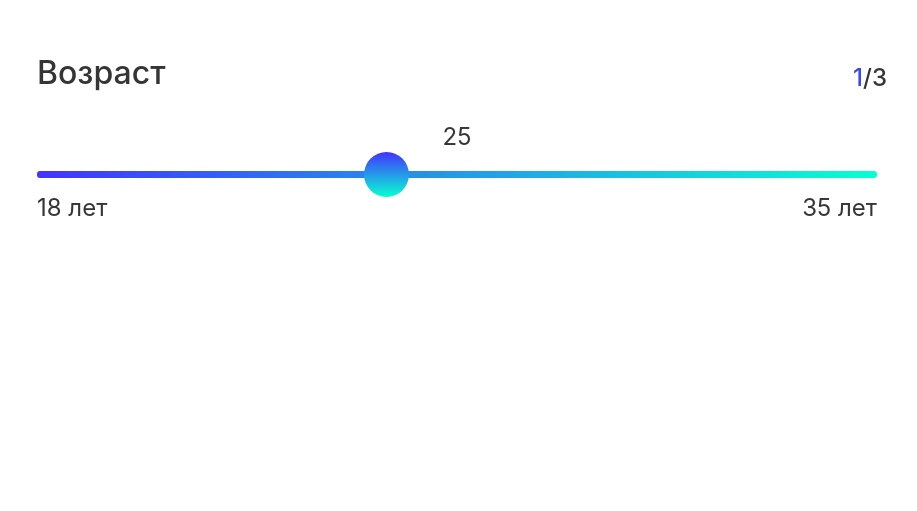
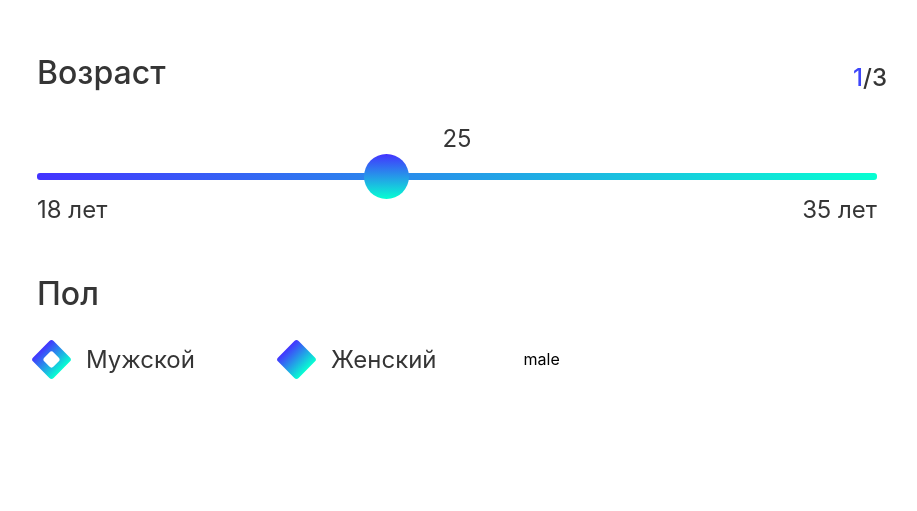
Before and after one commit to Aleksandr-Glebik/lead-pro-group-test-task, a React (Create React App) app: page / in a window 1280 px wide. Shown: the part 105-616 px from the top of the page, without its empty margins (183-1100 px from the left). Built offline with nearby package versions, Linux system fonts and the light colour scheme.

Commit message:
feat: refactor InputContainer and add comp-s: InputRange, InputRadio

```diff
--- a/src/components/FormContainer/FormContainer.module.css
+++ b/src/components/FormContainer/FormContainer.module.css
@@ -6,6 +6,11 @@
     border-radius: 60px;
     background-color: #FFFFFF;
     position: relative;
+
+    display: flex;
+    flex-direction: column;
+    justify-content: flex-start;
+    gap: 50px;
 }
 
 .page {
--- a/src/components/FormContainer/FormContainer.tsx
+++ b/src/components/FormContainer/FormContainer.tsx
@@ -1,4 +1,4 @@
-import Input from '../UI/Input/Input'
+import InputContainer from '../InputContainer/InputContainer'
 import styles from './FormContainer.module.css'
 
 const FormContainer = () => {
@@ -7,7 +7,8 @@ const FormContainer = () => {
       <div className={styles.page}>
         <span className={styles.page_active}>1</span>/3
       </div>
-      <Input />
+      <InputContainer label='Возраст' type='range'/>
+      <InputContainer label={'Пол'} type='radio'/>
     </form>
   )
 }
--- /dev/null
+++ b/src/components/InputContainer/InputContainer.module.css
@@ -0,0 +1,15 @@
+.wrapper {
+    width: 100%;
+
+    display: flex;
+    flex-direction: column;
+    justify-content: flex-start;
+    align-items: flex-start;
+}
+
+.wrapper__label {
+    font-size: 32px;
+    font-weight: 500;
+    color: #353535;
+    margin-bottom: 32px;
+}
--- /dev/null
+++ b/src/components/InputContainer/InputContainer.tsx
@@ -0,0 +1,33 @@
+
+import styles from './InputContainer.module.css'
+import InputRange from '../UI/inputs/InputRange/InputRange'
+import InputRadio from '../UI/inputs/InputRadio/InputRadio'
+
+interface InputContainerProps {
+  label: string
+  type: 'range' | 'radio'
+}
+
+const InputContainer: React.FC<InputContainerProps> = ({ label, type }) => {
+  const renderInput = (type: string) => {
+    switch(type) {
+      case 'range':
+        return <InputRange />
+      case 'radio':
+        return <InputRadio />
+      default:
+        return null
+    }
+  }
+
+  return (
+    <div className={styles.wrapper}>
+      <div className={styles.wrapper__label}>
+        { label }
+      </div>
+      { renderInput(type) }
+    </div>
+  )
+}
+
+export default InputContainer
--- /dev/null
+++ b/src/components/UI/inputs/InputRadio/InputRadio.module.css
@@ -0,0 +1,50 @@
+.wrapper {
+    display: flex;
+    justify-content: flex-start;
+    align-items: center;
+    gap: 87px;
+}
+
+.container {
+    display: flex;
+    justify-content: flex-start;
+    align-items: center;
+    gap: 20px;
+}
+
+.container__input {
+    -webkit-appearance: none;
+    appearance: none;
+    background: transparent;
+    margin: 0;
+
+    width: 29px;
+    height: 29px;
+    background: linear-gradient(90deg, #4333FF, #07FFD2);
+    border-radius: 3px;
+    transform: rotate(45deg);
+    cursor: pointer;
+
+    display: grid;
+    place-content: center;
+}
+
+.container__input::before {
+    content: "";
+    width: 13px;
+    height: 13px;
+    background: #FFFFFF;
+    border-radius: 3px;
+    transform: rotate(45deg) scale(0);
+    transition: 120ms transform ease-in-out;
+}
+
+.container__input:checked::before {
+    transform: scale(1);
+}
+
+.container__label {
+    font-size: 24px;
+    font-weight: 400;
+    color: #353535;
+}
--- /dev/null
+++ b/src/components/UI/inputs/InputRadio/InputRadio.tsx
@@ -0,0 +1,44 @@
+import { useState } from 'react'
+import styles from './InputRadio.module.css'
+
+const InputRadio = () => {
+  const [sex, setSex] = useState('male')
+
+  const inputHandler = (event: React.ChangeEvent<HTMLInputElement>) => {
+    setSex(event.target.value)
+  }
+
+  return (
+    <div className={styles.wrapper}  onChange={inputHandler}>
+        <div className={styles.container}>
+            <input
+                type="radio"
+                id="male"
+                name="sex"
+                value='male'
+                className={styles.container__input}
+                checked={sex === 'male'}
+            />
+            <label htmlFor="male" className={styles.container__label}>
+                Мужской
+            </label>
+        </div>
+        <div className={styles.container}>
+            <input
+                type="radio"
+                id="female"
+                name="sex"
+                value='female'
+                className={styles.container__input}
+                checked={sex === 'female'}
+            />
+            <label htmlFor="female" className={styles.container__label}>
+                Женский
+            </label>
+        </div>
+        { sex }
+  </div>
+  )
+}
+
+export default InputRadio
--- a/src/components/UI/Input/Input.module.css
+++ b/src/components/UI/inputs/InputRange/InputRange.module.css
@@ -1,19 +1,3 @@
-.wrapper {
-    width: 100%;
-
-    display: flex;
-    flex-direction: column;
-    justify-content: flex-start;
-    align-items: flex-start;
-}
-
-.wrapper__label {
-    font-size: 32px;
-    font-weight: 500;
-    color: #353535;
-    margin-bottom: 30px;
-}
-
 .container {
     width: 100%;
     display: flex;
@@ -102,13 +86,6 @@
     z-index: 50;
 }
 
-.container__input:-moz-focusring{
-    outline: 1px solid white;
-    outline-offset: -1px;
-}
-
-
-
 .container__label {
     width: 100%;
     display: flex;
--- a/src/components/UI/Input/Input.tsx
+++ b/src/components/UI/inputs/InputRange/InputRange.tsx
@@ -1,7 +1,7 @@
 import { useState } from 'react'
-import styles from './Input.module.css'
+import styles from './InputRange.module.css'
 
-const Input = () => {
+const InputRange = () => {
   const [age, setAge] = useState('25')
 
   const inputHandler = (event: React.ChangeEvent<HTMLInputElement>) => {
@@ -9,10 +9,6 @@ const Input = () => {
   }
 
   return (
-    <div className={styles.wrapper}>
-      <div className={styles.wrapper__label}>
-        Возраст
-      </div>
     <div className={styles.container}>
         <div className={styles.container__age}>{ age }</div>
         <input
@@ -31,8 +27,7 @@ const Input = () => {
             <span className={styles.container__label_text}>35 лет</span>
         </label>
   </div>
-    </div>
   )
 }
 
-export default Input
+export default InputRange
```
Lines whose indentation alone changed are shown as unchanged.
